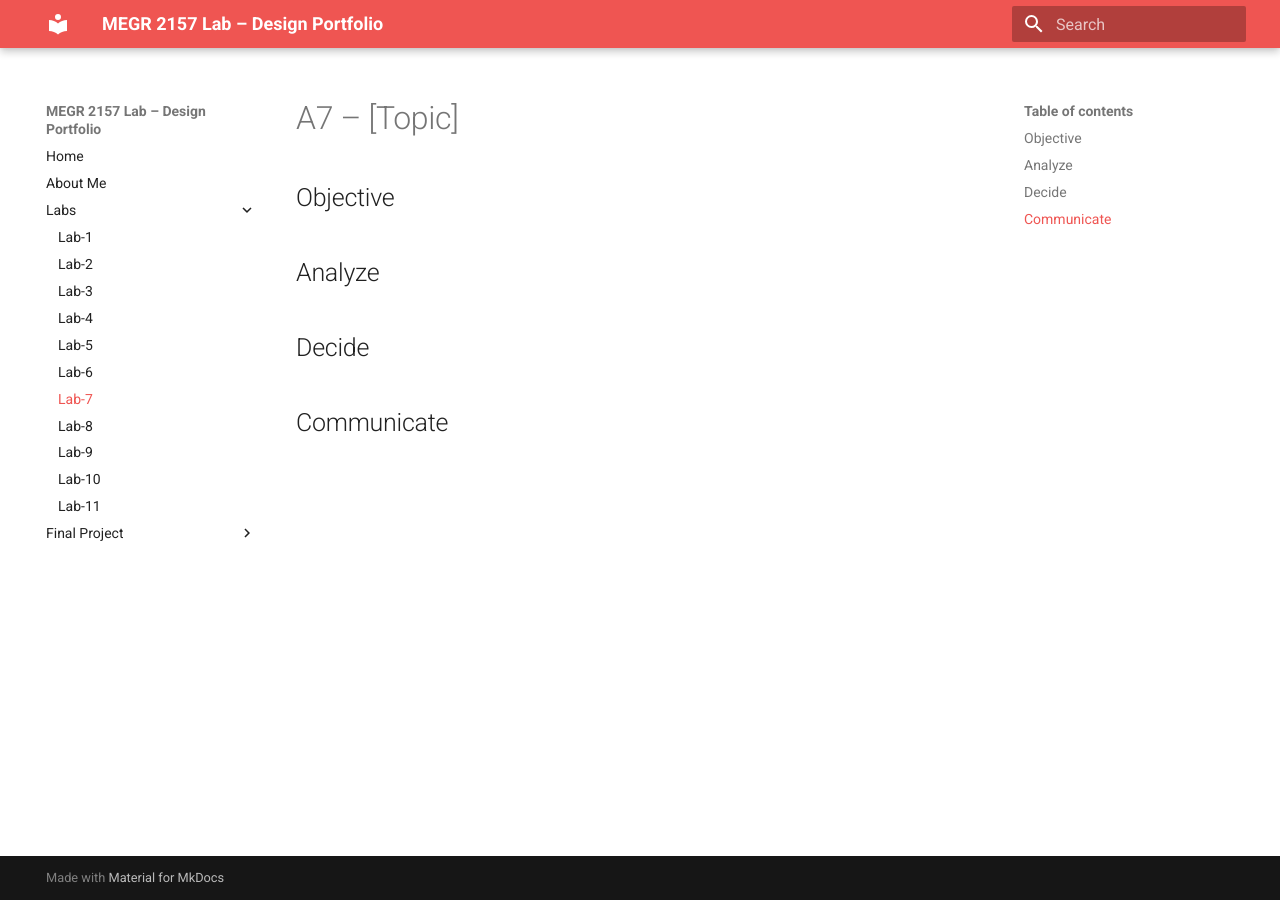
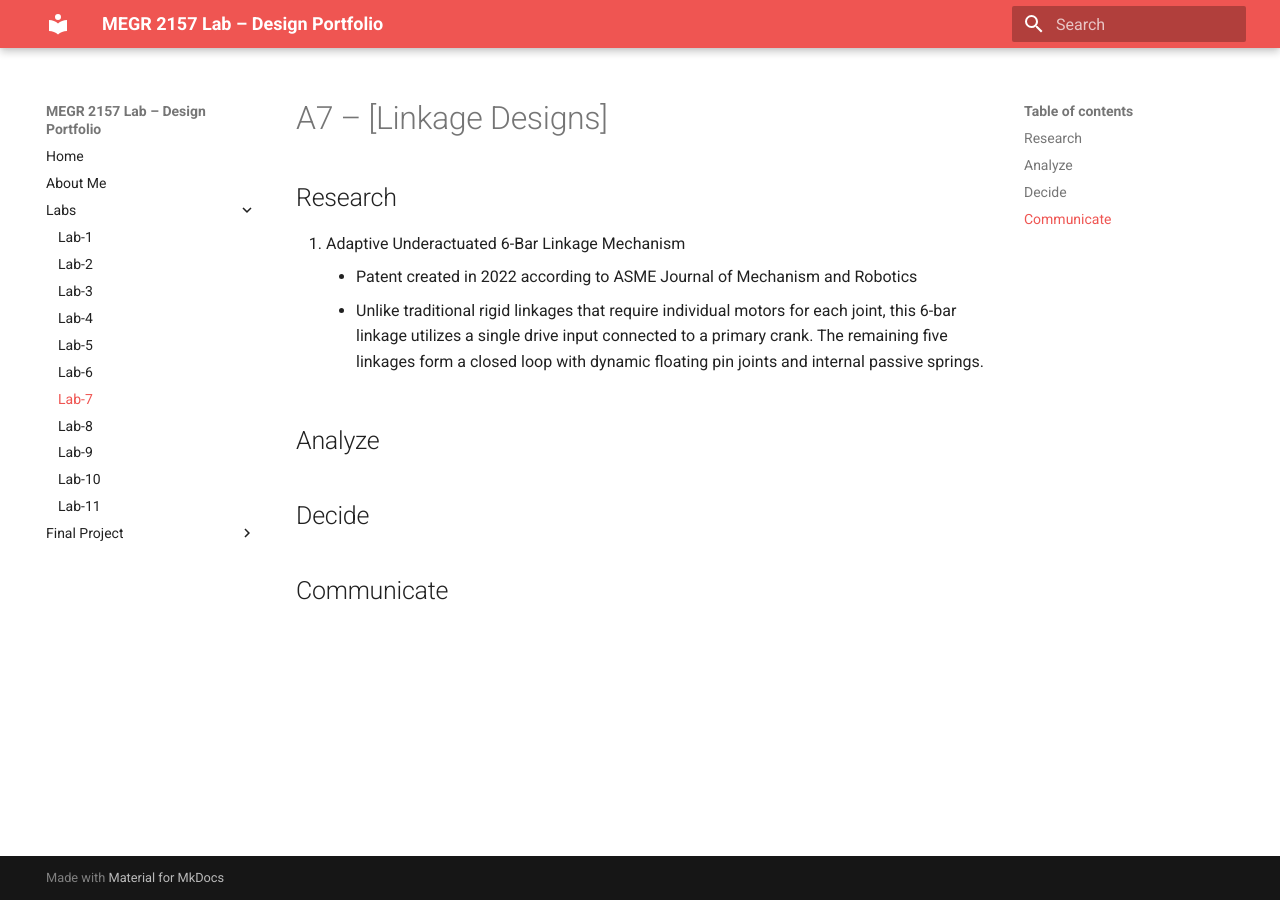
Before and after one commit to AtibaJ/megr2157L-portfolio, an MkDocs documentation site: the page built from docs/Labs/L07/index.md, in a window 1280 px wide. Built offline with MkDocs 1.6.1 and Material for MkDocs 9.7.7, drawn with Linux system fonts in a browser that asks for light colours.

Commit message:
Revise topic and add research details on linkage designs
Updated the document to reflect the correct topic and added details about the adaptive underactuated 6-bar linkage mechanism.

```diff
--- a/docs/Labs/L07/index.md
+++ b/docs/Labs/L07/index.md
@@ -1,6 +1,17 @@
-# A7 – [Topic]
+# A7 – [Linkage Designs]
 
-## Objective
+## Research
+
+<ol>
+  <li> Adaptive Underactuated 6-Bar Linkage Mechanism
+  <ul>
+    <li> Patent created in 2022 according to ASME Journal of Mechanism and Robotics</li>
+    <li> Unlike traditional rigid linkages that require individual motors for each joint,
+      this 6-bar linkage utilizes a single drive input connected to a primary crank.
+      The remaining five linkages form a closed loop with dynamic floating pin joints and internal passive springs.</li>
+  </ul>
+  </li>
+</ol>
 
 
 ## Analyze
```
